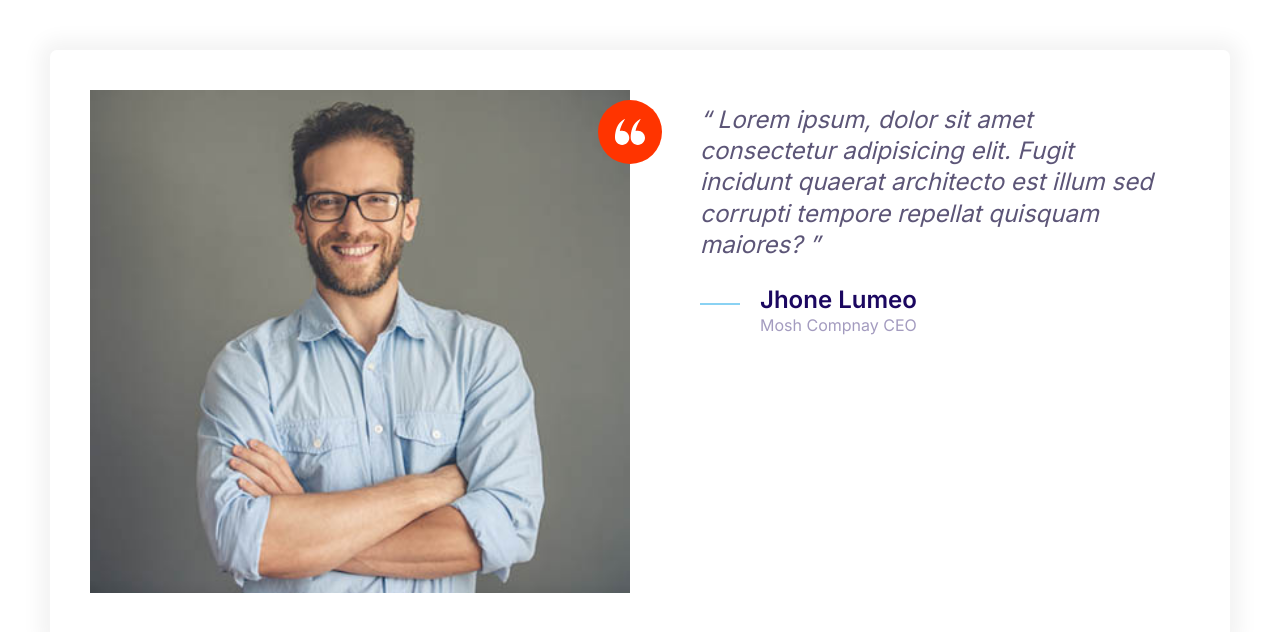
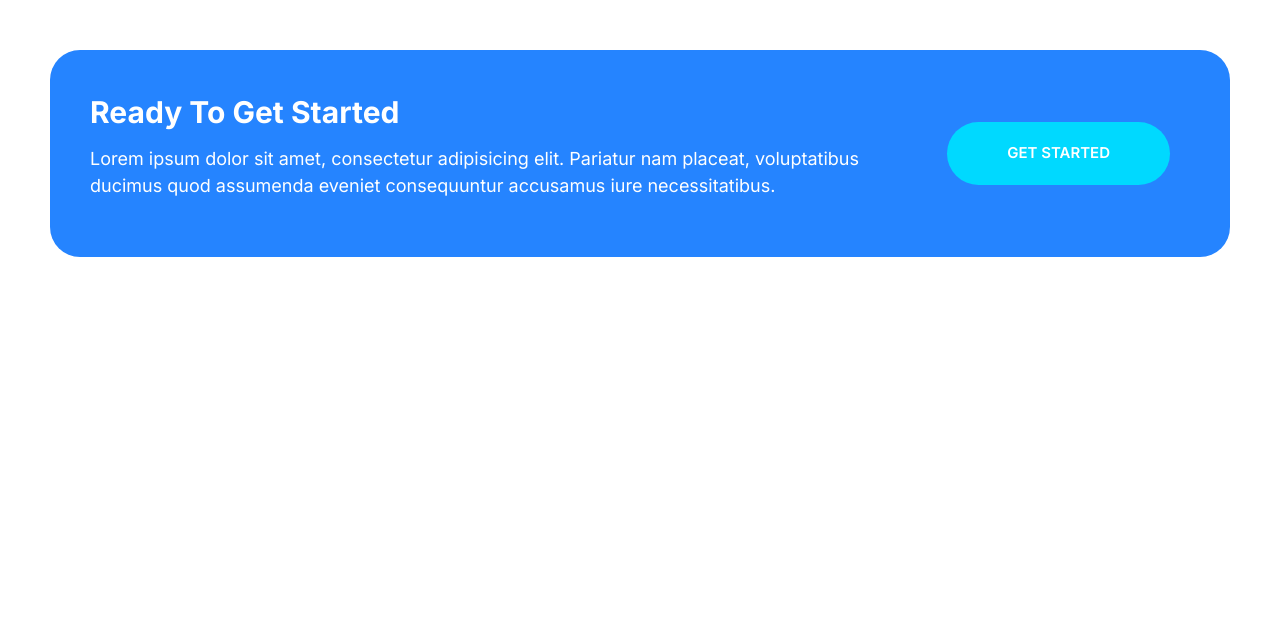
Before and after one commit to alimi-ajibade/moshify, a plain HTML site: page index.html in a window 1280 px wide. Drawn offline with Linux system fonts and the light colour scheme.

Commit message:
added callout component

```diff
--- a/css/style.css
+++ b/css/style.css
@@ -247,6 +247,11 @@ a {
 .btn--outline:hover {
     background-color: var(--color-headings);
     color: #fff;
+}
+
+.btn--stretched {
+    padding-left: 6rem;
+    padding-right: 6rem;
 }
 
 .btn--block {
@@ -503,3 +508,44 @@ a {
         margin-left: 6rem;
     }
 }
+
+/* Callout */
+.callout {
+    padding: 4rem;
+    border-radius: 30px;
+}
+
+.callout--primary {
+    background: var(--color-primary);
+    color: #fff;
+}
+
+.callout__heading {
+    color: #fff;
+    font-size: 3rem;
+    margin-top: 0;
+}
+
+.callout .btn {
+    align-self: center;
+    justify-self: center;
+}
+
+.callout__content {
+    text-align: center;
+}
+
+@media screen and (min-width: 768px) {
+    .callout .grid {
+        grid-template-columns: 1fr auto;
+    }
+
+    .callout__content {
+        text-align: left;
+    }
+
+    .callout .btn {
+        justify-self: start;
+        margin: 0 2rem;
+    }
+}
--- a/index.html
+++ b/index.html
@@ -14,36 +14,16 @@
     </head>
 
     <body style="padding: 5rem;">
-        <div class="card testimonial">
+        <div class="callout callout--primary">
             <div class="grid grid--1x2">
-                <div class="testimonial__image">
-                    <img src="images/testimonial.jpg" alt="A happy, smiling customer">
-                    <span class="icon-container icon-container--accent">
-                        <svg class="icon icon--white icon--small">
-                            <use xlink:href="images/sprite.svg#quotes"></use>
-                        </svg>
-                    </span>
+                <div class="callout__content">
+                    <h2 class="callout__heading">Ready To Get Started</h2>
+                    <p>Lorem ipsum dolor sit amet, consectetur adipisicing elit. Pariatur nam placeat, voluptatibus
+                        ducimus
+                        quod assumenda eveniet consequuntur accusamus iure necessitatibus.
+                    </p>
                 </div>
-                <blockquote class="quote">
-                    <p class="quote__text">
-                        Lorem ipsum, dolor sit amet consectetur adipisicing elit. Fugit incidunt quaerat architecto est
-                        illum
-                        sed corrupti tempore repellat quisquam maiores?
-                    </p>
-                    <footer>
-                        <div class="media">
-                            <div class="media__image">
-                                <svg class="icon icon--primary quote__line">
-                                    <use xlink:href="images/sprite.svg#line"></use>
-                                </svg>
-                            </div>
-                            <div class="media__body">
-                                <h3 class="media__title quote__author">Jhone Lumeo</h3>
-                                <p class="quote__organization">Mosh Compnay CEO</p>
-                            </div>
-                        </div>
-                    </footer>
-                </blockquote>
+                <a href="#" class="btn btn--secondary btn--stretched">Get Started</a>
             </div>
         </div>
     </body>
```
Also changed, not shown: components/callout.html (added, +12 -0 lines).
